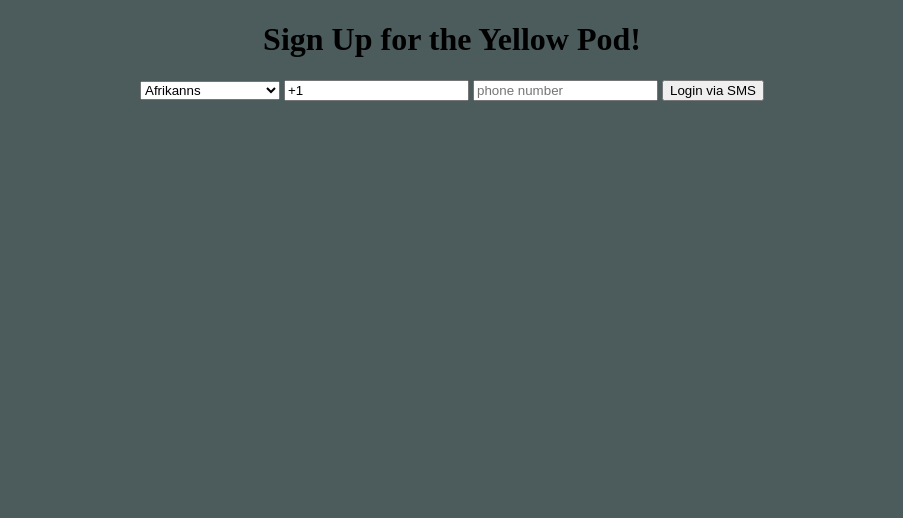
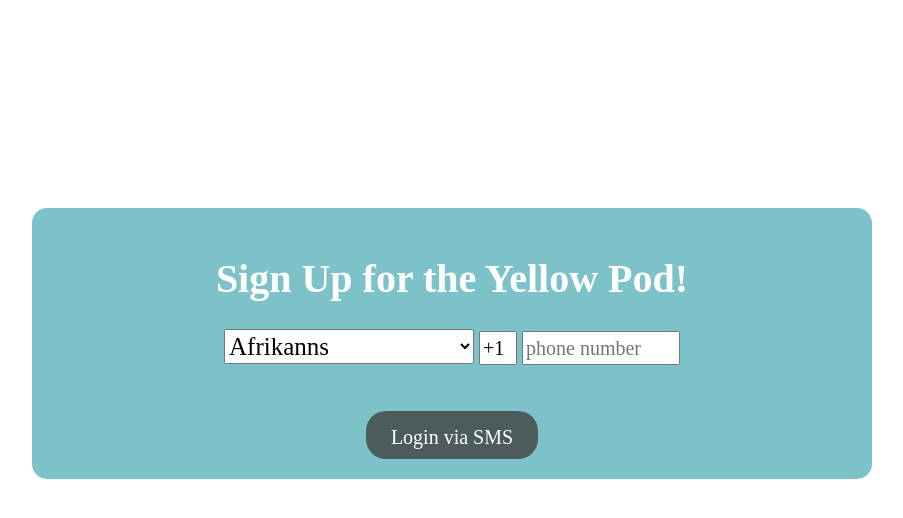
Before and after one commit to stephenhuh/empowerPods, a plain HTML site: page register.html in a window 1280 px wide. Shown: the whole page, without its empty margins (188-1091 px from the left). Drawn offline with Linux system fonts and the light colour scheme; files that its build step writes are made by us from their sources; a web font is replaced by a local one.

Commit message:
changed css styles for all html files

```diff
--- a/register.html
+++ b/register.html
@@ -4,16 +4,15 @@
 	<head>
 		<title>Register Page</title>
 		<link rel="stylesheet" type="text/css" href="https://fonts.googleapis.com/css?family=Avenir">
-		<link href=css/style.css rel=stylesheet>
+		<link href=style.css rel=stylesheet>
 		<script src="https://sdk.accountkit.com/en_US/sdk.js"></script>
 	</head>
 
 	<body>
 
-		<center>
+		<div class = "questionbox">
 			<h1>Sign Up for the Yellow Pod!</h1>
-
-			<select data-placeholder="Choose a Language...">
+			<select data-placeholder="Choose a Language..." id = "language">
 			  <option value="AF">Afrikanns</option>
 			  <option value="SQ">Albanian</option>
 			  <option value="AR">Arabic</option>
@@ -90,9 +89,10 @@
 
 			<input value="+1" id="country_code" />
 			<input placeholder="phone number" id="phone_number"/>
+			<br><br><br>
 			<button onclick="smsLogin();">Login via SMS</button>
 
-		</center>
+		</div>
 
 		<script>
   // initialize Account Kit with CSRF protection
--- a/style.css
+++ b/style.css
@@ -1,6 +1,9 @@
 body {
-    background-color: #4C5B5C;
+    background-color: #FFF;
     font-family: Avenir;
+    font-size: 20px;
+    display: flex;
+    justify-content: center;
 }
 
 #categories {
@@ -23,3 +26,44 @@ body {
     margin: 25px;
     padding: 40px 0px 0px 0px;
 }
+
+button {
+    background-color: #4C5B5C;
+    border-radius: 20px;
+    border: none;
+    color: white;
+    font-size: 20px;
+    padding: 15px 25px 10px 25px;
+    font-family: Avenir;
+}
+
+.questionbox {
+    text-align: center;
+    background-color: #7DC2C8;
+    width: 800px;
+    border-radius: 15px;
+    padding: 20px;
+    margin-top: 200px;
+    color: white;
+}
+
+#language {
+    width: 250px;
+    height: 35px;
+    font-size: 25px;
+    font-family: Avenir;
+}
+
+#country_code {
+    width: 30px;
+    height: 28px;
+    font-size: 20px;
+    font-family: Avenir;
+}
+
+#phone_number {
+    width: 150px;
+    height: 28px;
+    font-size: 20px;
+    font-family: Avenir;
+}
```
Also changed, not shown: returner.html (+8 -12 lines), upload.html (+7 -8 lines), 1 other file. Lines whose indentation alone changed are shown as unchanged.
